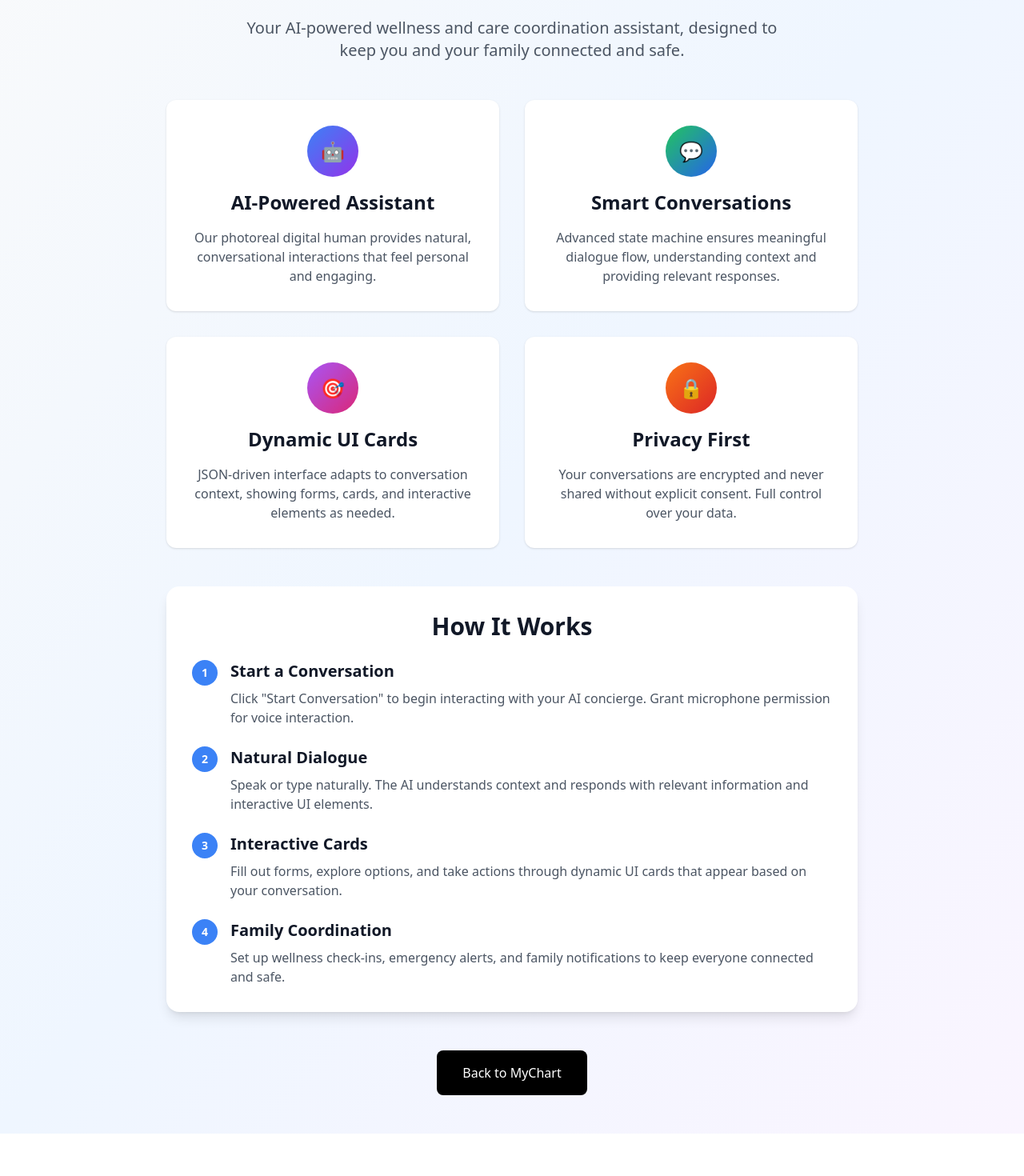
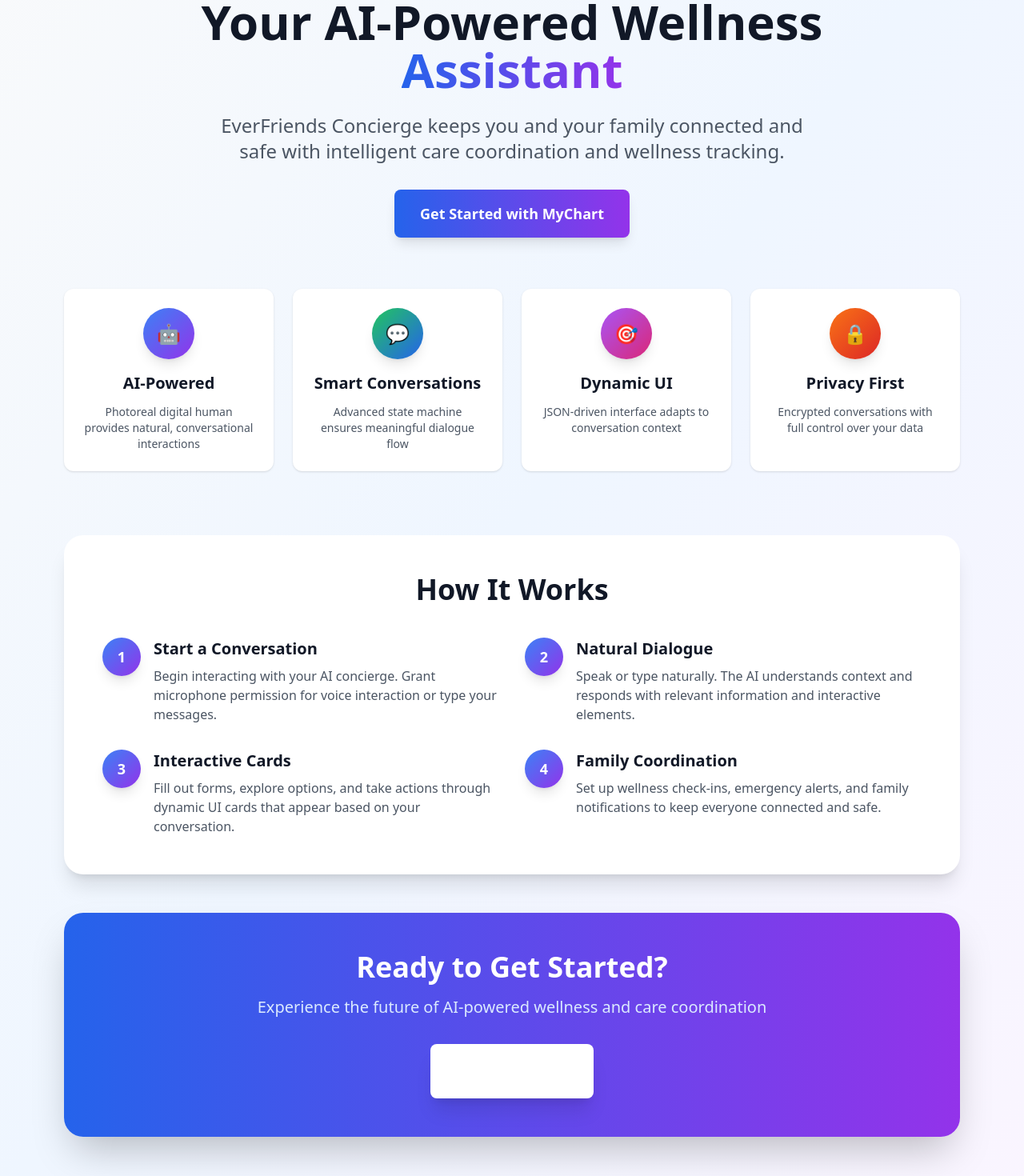
Before and after one commit to joshkennedy77/EFtabless, a Next.js app: page / in a window 1280 px wide. Shown: the part 180-1650 px from the top of the page at 80% size. Before the commit the page ends 1597 px from the top, so only its background shows below. Built offline with nearby package versions, Linux system fonts and the light colour scheme.

Commit message:
Transform homepage: Add hero section with gradient text, improve layout, remove Learn More button from hero

```diff
--- a/app/page.tsx
+++ b/app/page.tsx
@@ -62,143 +62,155 @@
         </nav>
       </header>
 
-      {/* Main Content */}
-      <div className="container mx-auto px-4 py-12 max-w-4xl">
-        <div className="text-center mb-12">
-          <h1 className="text-4xl font-bold text-gray-900 mb-4">
-            Learn About EverFriends
+      {/* Hero Section */}
+      <section className="container mx-auto px-4 py-20 max-w-6xl">
+        <div className="text-center mb-16">
+          <h1 className="text-5xl md:text-6xl font-bold text-gray-900 mb-6 leading-tight">
+            Your AI-Powered Wellness
+            <br />
+            <span className="bg-gradient-to-r from-blue-600 to-purple-600 bg-clip-text text-transparent">
+              Assistant
+            </span>
           </h1>
-          <p className="text-xl text-gray-600 max-w-2xl mx-auto">
-            Your AI-powered wellness and care coordination assistant, designed to keep you and your family connected and safe.
+          <p className="text-xl md:text-2xl text-gray-600 max-w-3xl mx-auto mb-8 leading-relaxed">
+            EverFriends Concierge keeps you and your family connected and safe with intelligent care coordination and wellness tracking.
           </p>
+          <div className="flex justify-center items-center">
+            <Link href="/concierge">
+              <Button size="lg" className="px-8 py-4 text-lg font-semibold bg-gradient-to-r from-blue-600 to-purple-600 hover:from-blue-700 hover:to-purple-700 text-white shadow-lg hover:shadow-xl transition-all">
+                Get Started with MyChart
+              </Button>
+            </Link>
+          </div>
         </div>
 
-        <div className="grid grid-cols-1 md:grid-cols-2 gap-8 mb-12">
-          <Card className="p-8">
+        {/* Features Grid */}
+        <div className="grid grid-cols-1 md:grid-cols-2 lg:grid-cols-4 gap-6 mb-20">
+          <Card className="p-6 hover:shadow-xl transition-shadow">
             <div className="text-center">
-              <div className="w-16 h-16 mx-auto mb-4 bg-gradient-to-br from-blue-500 to-purple-600 rounded-full flex items-center justify-center text-white text-2xl">
+              <div className="w-16 h-16 mx-auto mb-4 bg-gradient-to-br from-blue-500 to-purple-600 rounded-full flex items-center justify-center text-white text-2xl shadow-lg">
                 🤖
               </div>
-              <h2 className="text-2xl font-semibold text-gray-900 mb-4">
-                AI-Powered Assistant
+              <h2 className="text-xl font-semibold text-gray-900 mb-3">
+                AI-Powered
               </h2>
-              <p className="text-gray-600">
-                Our photoreal digital human provides natural, conversational interactions
-                that feel personal and engaging.
+              <p className="text-gray-600 text-sm">
+                Photoreal digital human provides natural, conversational interactions
               </p>
             </div>
           </Card>
 
-          <Card className="p-8">
+          <Card className="p-6 hover:shadow-xl transition-shadow">
             <div className="text-center">
-              <div className="w-16 h-16 mx-auto mb-4 bg-gradient-to-br from-green-500 to-blue-600 rounded-full flex items-center justify-center text-white text-2xl">
+              <div className="w-16 h-16 mx-auto mb-4 bg-gradient-to-br from-green-500 to-blue-600 rounded-full flex items-center justify-center text-white text-2xl shadow-lg">
                 💬
               </div>
-              <h2 className="text-2xl font-semibold text-gray-900 mb-4">
+              <h2 className="text-xl font-semibold text-gray-900 mb-3">
                 Smart Conversations
               </h2>
-              <p className="text-gray-600">
-                Advanced state machine ensures meaningful dialogue flow,
-                understanding context and providing relevant responses.
+              <p className="text-gray-600 text-sm">
+                Advanced state machine ensures meaningful dialogue flow
               </p>
             </div>
           </Card>
 
-          <Card className="p-8">
+          <Card className="p-6 hover:shadow-xl transition-shadow">
             <div className="text-center">
-              <div className="w-16 h-16 mx-auto mb-4 bg-gradient-to-br from-purple-500 to-pink-600 rounded-full flex items-center justify-center text-white text-2xl">
+              <div className="w-16 h-16 mx-auto mb-4 bg-gradient-to-br from-purple-500 to-pink-600 rounded-full flex items-center justify-center text-white text-2xl shadow-lg">
                 🎯
               </div>
-              <h2 className="text-2xl font-semibold text-gray-900 mb-4">
-                Dynamic UI Cards
+              <h2 className="text-xl font-semibold text-gray-900 mb-3">
+                Dynamic UI
               </h2>
-              <p className="text-gray-600">
-                JSON-driven interface adapts to conversation context,
-                showing forms, cards, and interactive elements as needed.
+              <p className="text-gray-600 text-sm">
+                JSON-driven interface adapts to conversation context
               </p>
             </div>
           </Card>
 
-          <Card className="p-8">
+          <Card className="p-6 hover:shadow-xl transition-shadow">
             <div className="text-center">
-              <div className="w-16 h-16 mx-auto mb-4 bg-gradient-to-br from-orange-500 to-red-600 rounded-full flex items-center justify-center text-white text-2xl">
+              <div className="w-16 h-16 mx-auto mb-4 bg-gradient-to-br from-orange-500 to-red-600 rounded-full flex items-center justify-center text-white text-2xl shadow-lg">
                 🔒
               </div>
-              <h2 className="text-2xl font-semibold text-gray-900 mb-4">
+              <h2 className="text-xl font-semibold text-gray-900 mb-3">
                 Privacy First
               </h2>
-              <p className="text-gray-600">
-                Your conversations are encrypted and never shared without
-                explicit consent. Full control over your data.
+              <p className="text-gray-600 text-sm">
+                Encrypted conversations with full control over your data
               </p>
             </div>
           </Card>
         </div>
 
-        <div className="bg-white rounded-2xl p-8 shadow-lg">
-          <h2 className="text-3xl font-bold text-gray-900 mb-6 text-center">
+        {/* How It Works Section */}
+        <div className="bg-white rounded-3xl p-10 md:p-12 shadow-xl mb-12">
+          <h2 className="text-3xl md:text-4xl font-bold text-gray-900 mb-10 text-center">
             How It Works
           </h2>
-          <div className="space-y-6">
+          <div className="grid grid-cols-1 md:grid-cols-2 gap-8">
             <div className="flex items-start gap-4">
-              <div className="w-8 h-8 bg-blue-500 text-white rounded-full flex items-center justify-center font-bold text-sm flex-shrink-0">
+              <div className="w-12 h-12 bg-gradient-to-br from-blue-500 to-purple-600 text-white rounded-full flex items-center justify-center font-bold text-lg flex-shrink-0 shadow-lg">
                 1
               </div>
               <div>
                 <h3 className="text-xl font-semibold text-gray-900 mb-2">Start a Conversation</h3>
                 <p className="text-gray-600">
-                  Click "Start Conversation" to begin interacting with your AI concierge.
-                  Grant microphone permission for voice interaction.
+                  Begin interacting with your AI concierge. Grant microphone permission for voice interaction or type your messages.
                 </p>
               </div>
             </div>
             <div className="flex items-start gap-4">
-              <div className="w-8 h-8 bg-blue-500 text-white rounded-full flex items-center justify-center font-bold text-sm flex-shrink-0">
+              <div className="w-12 h-12 bg-gradient-to-br from-blue-500 to-purple-600 text-white rounded-full flex items-center justify-center font-bold text-lg flex-shrink-0 shadow-lg">
                 2
               </div>
               <div>
                 <h3 className="text-xl font-semibold text-gray-900 mb-2">Natural Dialogue</h3>
                 <p className="text-gray-600">
-                  Speak or type naturally. The AI understands context and responds
-                  with relevant information and interactive UI elements.
+                  Speak or type naturally. The AI understands context and responds with relevant information and interactive elements.
                 </p>
               </div>
             </div>
             <div className="flex items-start gap-4">
-              <div className="w-8 h-8 bg-blue-500 text-white rounded-full flex items-center justify-center font-bold text-sm flex-shrink-0">
+              <div className="w-12 h-12 bg-gradient-to-br from-blue-500 to-purple-600 text-white rounded-full flex items-center justify-center font-bold text-lg flex-shrink-0 shadow-lg">
                 3
               </div>
               <div>
                 <h3 className="text-xl font-semibold text-gray-900 mb-2">Interactive Cards</h3>
                 <p className="text-gray-600">
-                  Fill out forms, explore options, and take actions through
-                  dynamic UI cards that appear based on your conversation.
+                  Fill out forms, explore options, and take actions through dynamic UI cards that appear based on your conversation.
                 </p>
               </div>
             </div>
             <div className="flex items-start gap-4">
-              <div className="w-8 h-8 bg-blue-500 text-white rounded-full flex items-center justify-center font-bold text-sm flex-shrink-0">
+              <div className="w-12 h-12 bg-gradient-to-br from-blue-500 to-purple-600 text-white rounded-full flex items-center justify-center font-bold text-lg flex-shrink-0 shadow-lg">
                 4
               </div>
               <div>
                 <h3 className="text-xl font-semibold text-gray-900 mb-2">Family Coordination</h3>
                 <p className="text-gray-600">
-                  Set up wellness check-ins, emergency alerts, and family
-                  notifications to keep everyone connected and safe.
+                  Set up wellness check-ins, emergency alerts, and family notifications to keep everyone connected and safe.
                 </p>
               </div>
             </div>
           </div>
         </div>
 
-        <div className="text-center mt-12">
+        {/* CTA Section */}
+        <div className="text-center bg-gradient-to-r from-blue-600 to-purple-600 rounded-3xl p-12 shadow-2xl">
+          <h2 className="text-3xl md:text-4xl font-bold text-white mb-4">
+            Ready to Get Started?
+          </h2>
+          <p className="text-xl text-blue-100 mb-8 max-w-2xl mx-auto">
+            Experience the future of AI-powered wellness and care coordination
+          </p>
           <Link href="/concierge">
-            <Button size="lg" className="px-8 py-4">
-              Back to MyChart
+            <Button size="lg" className="px-10 py-5 text-lg font-semibold bg-white text-blue-600 hover:bg-gray-50 shadow-xl hover:shadow-2xl transition-all">
+              Try MyChart Now
             </Button>
           </Link>
         </div>
-      </div>
+      </section>
 
     </main>
   );
```
